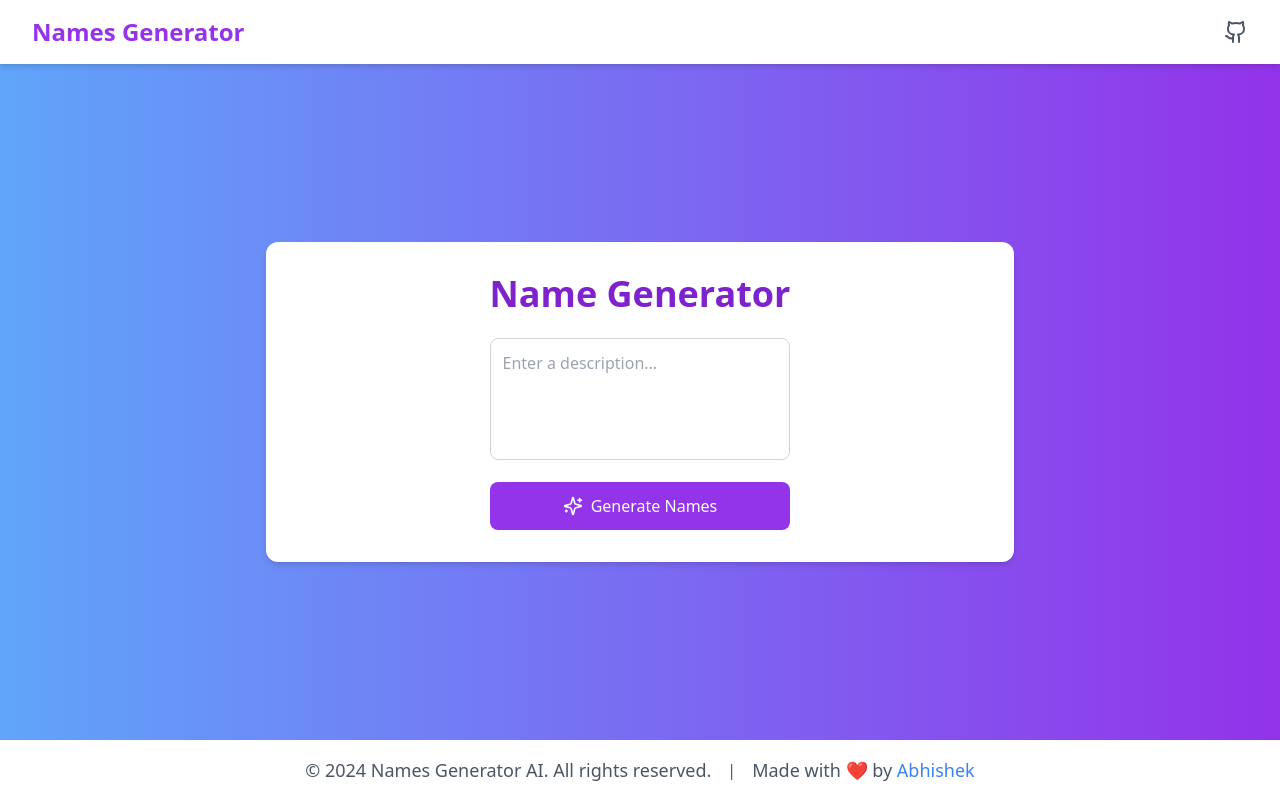
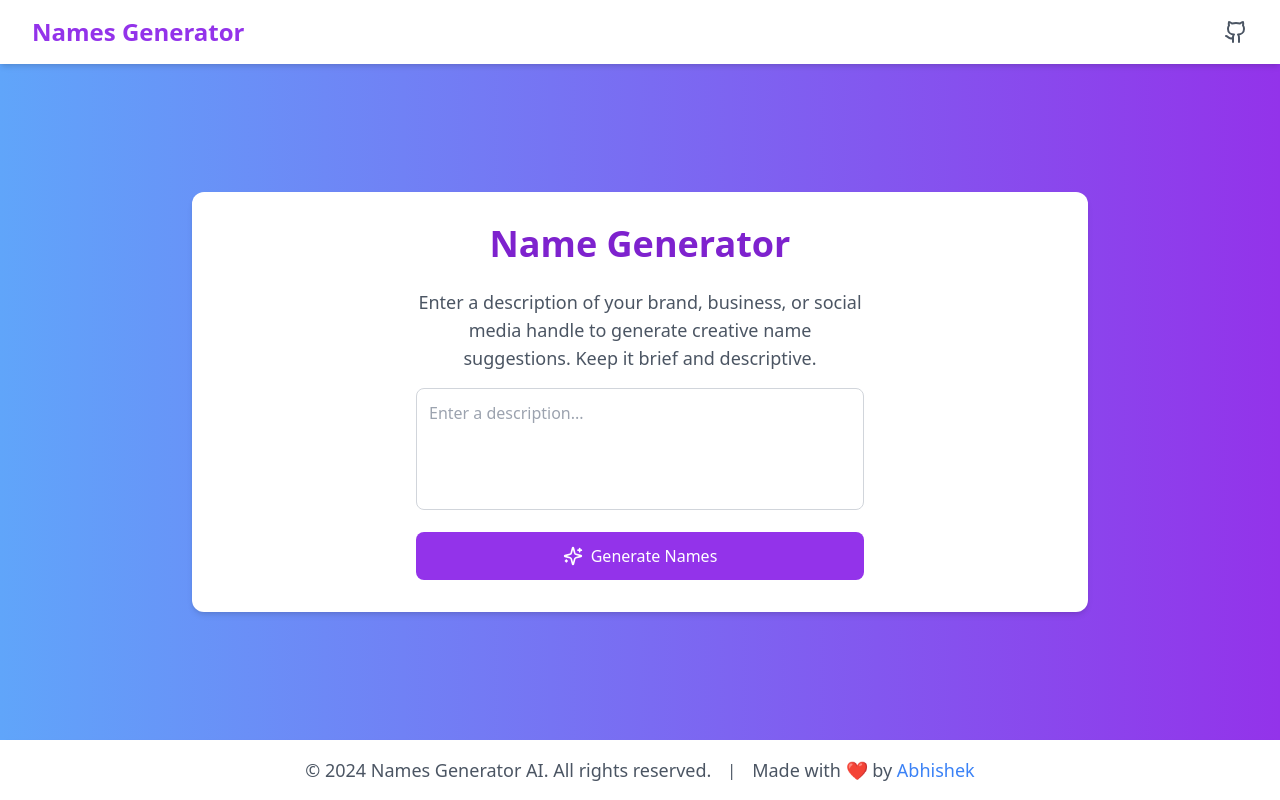
Before and after one commit to bobbyy16/names-generator-AI, a React (Vite) app in the folder client/: page / in a window 1280 px wide. Built offline with nearby package versions, Linux system fonts and the light colour scheme.

Commit message:
error handling

```diff
--- a/client/src/components/NameGenerator.tsx
+++ b/client/src/components/NameGenerator.tsx
@@ -7,6 +7,7 @@ const NameGenerator: React.FC = () => {
   const [names, setNames] = useState<string[]>([]);
   const [error, setError] = useState<string | null>(null);
   const [loading, setLoading] = useState(false);
+  const [serverResponse, setServerResponse] = useState<string | null>(null);
 
   const generateNames = async () => {
     if (!description) {
@@ -16,6 +17,7 @@ const NameGenerator: React.FC = () => {
 
     setLoading(true);
     setError(null);
+    setServerResponse(null);
 
     try {
       const response = await axios.post(
@@ -23,6 +25,7 @@ const NameGenerator: React.FC = () => {
         { description }
       );
       setNames(response.data.generatedNames);
+      setServerResponse(JSON.stringify(response.data, null, 2)); // Save full server response
       localStorage.setItem(
         "generatedNames",
         JSON.stringify(response.data.generatedNames)
@@ -50,6 +53,12 @@ const NameGenerator: React.FC = () => {
       <h1 className="text-3xl sm:text-4xl font-bold text-center mb-6 text-purple-700">
         Name Generator
       </h1>
+
+      <h2 className="text-lg text-gray-600 text-center mb-4">
+        Enter a description of your brand, business, or social media handle to
+        generate creative name suggestions. Keep it brief and descriptive.
+      </h2>
+
       <div className="space-y-4 max-w-lg mx-auto">
         <textarea
           className="w-full p-3 border border-gray-300 rounded-lg focus:ring-2 focus:ring-purple-500 focus:border-transparent transition duration-200 ease-in-out resize-none"
@@ -81,6 +90,15 @@ const NameGenerator: React.FC = () => {
         <p className="text-red-500 mt-4 text-center font-medium">{error}</p>
       )}
 
+      {serverResponse && (
+        <div className="mt-6 bg-gray-100 p-4 rounded-lg text-left text-sm text-gray-700">
+          <h3 className="text-lg font-bold text-gray-700 mb-2">
+            Server Response:
+          </h3>
+          <pre>{serverResponse}</pre>
+        </div>
+      )}
+
       {names.length > 0 && (
         <div className="mt-8 bg-gray-50 p-6 rounded-lg shadow-inner max-w-lg mx-auto">
           <h2 className="text-xl font-bold mb-4 text-purple-600">
```
